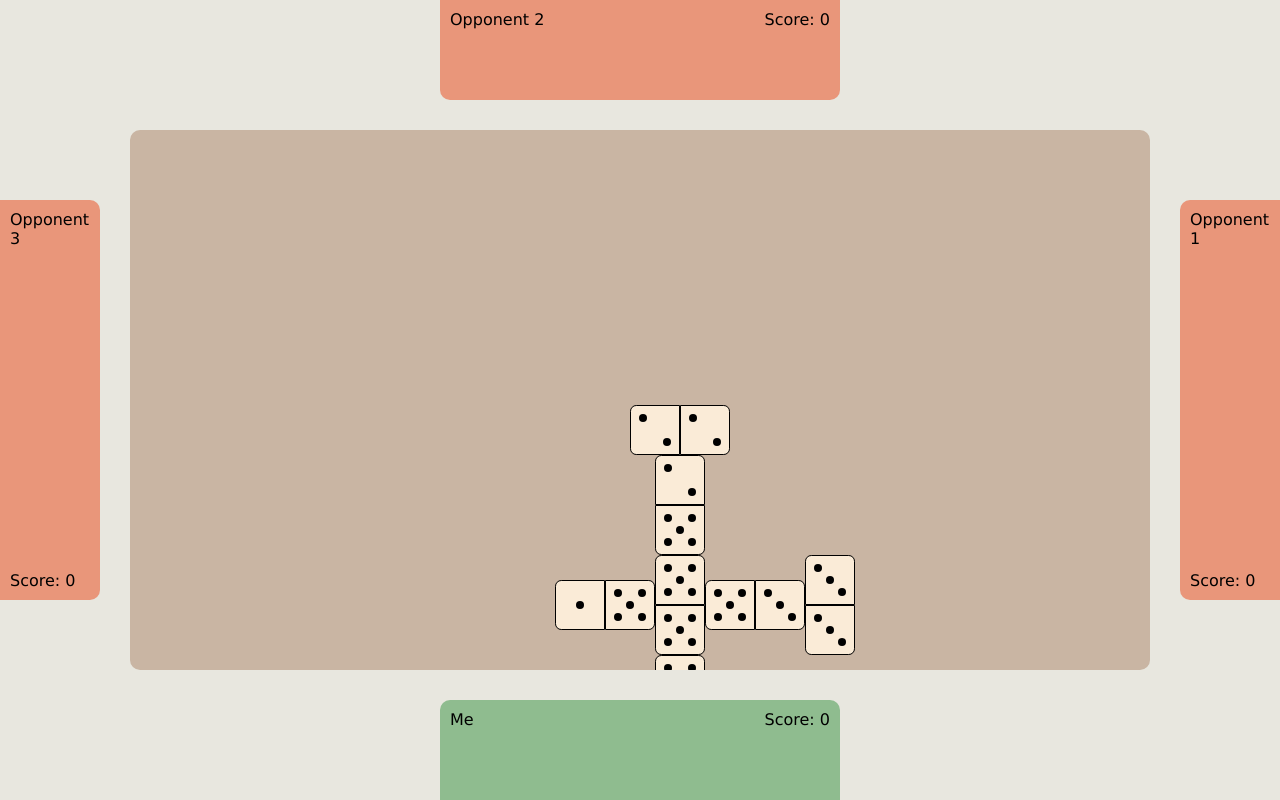
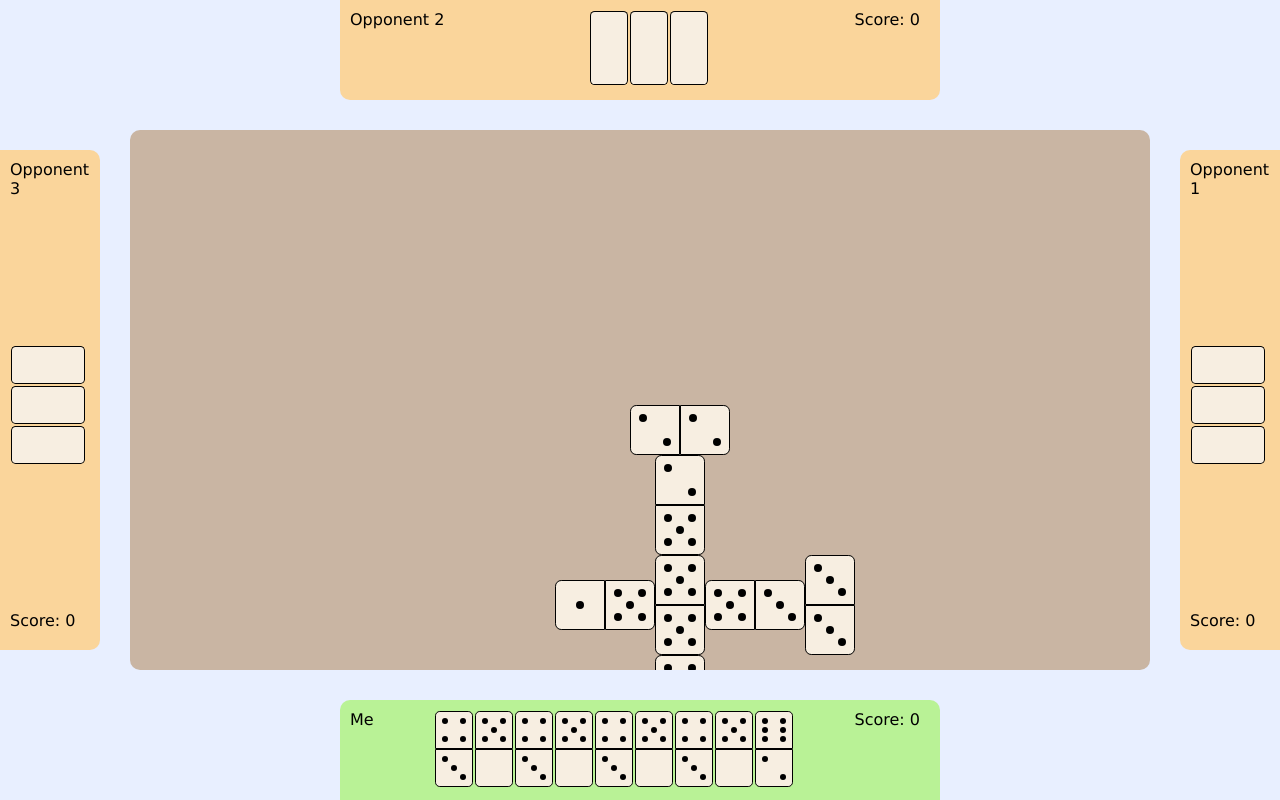
Before and after one commit to wes1350/dominoes-ui, a React (Create React App) app: page / in a window 1280 px wide. Built offline with nearby package versions, Linux system fonts and the light colour scheme; no server answers.

Commit message:
Show dominoes in PlayerViews. Edit some CSS for colors and PlayerViews.

```diff
--- a/src/App.tsx
+++ b/src/App.tsx
@@ -5,6 +5,7 @@ import React from "react";
 // import MoveInput from "./MoveInput.js";
 // import Hand from "./Hand.js";
 import "./App.css";
+import { Direction } from "./Direction";
 import { GameState } from "./GameState";
 import { GameView } from "./GameView";
 import { Player } from "./Player";
@@ -125,6 +126,36 @@ class App extends React.Component<
         const opponent2 = new Player("3", "Opponent 2", false, 3);
         const opponent3 = new Player("4", "Opponent 3", false, 2);
 
+        me.SetHand([
+            { face1: 4, face2: 3, direction: Direction.SOUTH },
+            { face1: 5, face2: 0, direction: Direction.SOUTH },
+            { face1: 4, face2: 3, direction: Direction.SOUTH },
+            { face1: 5, face2: 0, direction: Direction.SOUTH },
+            { face1: 4, face2: 3, direction: Direction.SOUTH },
+            { face1: 5, face2: 0, direction: Direction.SOUTH },
+            { face1: 4, face2: 3, direction: Direction.SOUTH },
+            { face1: 5, face2: 0, direction: Direction.SOUTH },
+            { face1: 6, face2: 2, direction: Direction.SOUTH }
+        ]);
+
+        opponent1.SetHand([
+            { direction: Direction.SOUTH },
+            { direction: Direction.SOUTH },
+            { direction: Direction.SOUTH }
+        ]);
+
+        opponent2.SetHand([
+            { direction: Direction.SOUTH },
+            { direction: Direction.SOUTH },
+            { direction: Direction.SOUTH }
+        ]);
+
+        opponent3.SetHand([
+            { direction: Direction.SOUTH },
+            { direction: Direction.SOUTH },
+            { direction: Direction.SOUTH }
+        ]);
+
         const gameState = new GameState();
         gameState.AddPlayer(me);
         gameState.AddPlayer(opponent1);
--- a/src/Board.css
+++ b/src/Board.css
@@ -4,13 +4,13 @@
     overflow: scroll;
     border-radius: 10px;
     --board-margin: 50px;
-    top: calc(var(--player-view-small-size) + var(--board-margin));
-    left: calc(var(--player-view-small-size) + var(--board-margin));
+    top: calc(var(--player-view-small-side) + var(--board-margin));
+    left: calc(var(--player-view-small-side) + var(--board-margin));
     height: calc(
-        100% - 2 * var(--player-view-small-size) - 2 * var(--board-margin)
+        100% - 2 * var(--player-view-small-side) - 2 * var(--board-margin)
     );
     width: calc(
-        100% - 2 * var(--player-view-small-size) - 2 * var(--board-margin)
+        100% - 2 * var(--player-view-small-side) - 2 * var(--board-margin)
     );
     background-color: #c9b5a3;
     grid-template-columns: repeat(36, 25px);
--- a/src/Domino.css
+++ b/src/Domino.css
@@ -6,5 +6,5 @@
 
 .domino-container {
     border: 1px solid black;
-    background-color: antiquewhite;
+    background-color: #f7eee1;
 }
--- a/src/Domino.tsx
+++ b/src/Domino.tsx
@@ -2,6 +2,7 @@ import React from "react";
 import { Face } from "./Face";
 import "./Domino.css";
 import { Direction } from "./Direction";
+import { isNullOrUndefined } from "./utils";
 
 interface IProps {
     face1?: number;
@@ -40,8 +41,12 @@ export const Domino = (props: IProps) => {
     //     transform: "rotate(" + (props.rotate ? 9 : "") + "0deg)"
     // }; /*,
     //                        border: "3px solid #66CC33"};*/
-    const hidden = !props.face1 && !props.face2;
-    if (!hidden && !(props.face1 && props.face2)) {
+    const hidden =
+        isNullOrUndefined(props.face1) && isNullOrUndefined(props.face2);
+    if (
+        !hidden &&
+        (isNullOrUndefined(props.face1) || isNullOrUndefined(props.face2))
+    ) {
         console.error("Only one face supplied, returning null domino");
         return null;
     }
--- a/src/DominoDescription.ts
+++ b/src/DominoDescription.ts
@@ -4,6 +4,6 @@ export interface DominoDescription {
     face1?: number;
     face2?: number;
     direction: Direction;
-    x: number;
-    y: number;
+    x?: number;
+    y?: number;
 }
--- a/src/GameView.css
+++ b/src/GameView.css
@@ -1,4 +1,5 @@
 .game-view {
-    --player-view-small-size: 80px;
-    --player-view-large-size: 380px;
+    --player-view-small-side: 80px;
+    --player-view-large-side-vertical: 480px;
+    --player-view-large-side-horizontal: 580px;
 }
--- a/src/MyPlayerView.tsx
+++ b/src/MyPlayerView.tsx
@@ -1,4 +1,6 @@
 import React from "react";
+import { Direction } from "./Direction";
+import { Domino } from "./Domino";
 import { Player } from "./Player";
 import "./PlayerView.css";
 
@@ -8,9 +10,23 @@ interface IProps {
 
 export const MyPlayerView = (props: IProps) => {
     return (
-        <div className={`player-view my-player`}>
+        <div className={`player-view player-view-horizontal my-player`}>
             <div className={"player-name player-name-me"}>
                 {props.player.Name}
+            </div>
+            <div className={"hand-container hand-container-horizontal"}>
+                {props.player.Hand.map((domino, i) => {
+                    return (
+                        <div key={i} className={"hand-domino-container"}>
+                            <Domino
+                                face1={domino.face1}
+                                face2={domino.face2}
+                                direction={Direction.SOUTH}
+                                size={36}
+                            />
+                        </div>
+                    );
+                })}
             </div>
             <div className={"player-score player-score-me"}>
                 Score: {props.player.Score}
--- a/src/OpponentPlayerView.tsx
+++ b/src/OpponentPlayerView.tsx
@@ -1,4 +1,6 @@
 import React from "react";
+import { Direction } from "./Direction";
+import { Domino } from "./Domino";
 import { Player } from "./Player";
 import "./PlayerView.css";
 
@@ -9,9 +11,33 @@ interface IProps {
 
 export const OpponentPlayerView = (props: IProps) => {
     return (
-        <div className={`player-view opponent opponent-${props.index}`}>
+        <div
+            className={`player-view player-view-${
+                props.index === 1 ? "horizontal" : "vertical"
+            } opponent opponent-${props.index}`}
+        >
             <div className={`player-name player-name-${props.index}`}>
                 {props.player.Name}
+            </div>
+            <div
+                className={`hand-container hand-container-${
+                    props.index === 1 ? "horizontal" : "vertical"
+                }`}
+            >
+                {props.player.Hand.map((domino, i) => {
+                    return (
+                        <div key={i} className={"hand-domino-container"}>
+                            <Domino
+                                direction={
+                                    props.index === 1
+                                        ? Direction.SOUTH
+                                        : Direction.EAST
+                                }
+                                size={36}
+                            />
+                        </div>
+                    );
+                })}
             </div>
             <div className={`player-score player-score-${props.index}`}>
                 Score: {props.player.Score}
--- a/src/Player.ts
+++ b/src/Player.ts
@@ -19,6 +19,20 @@ export class Player {
 
     public SetHand(hand: DominoDescription[]) {
         this._hand = hand;
+    }
+
+    public AddDomino(desc: DominoDescription) {
+        this._hand.push(desc);
+    }
+
+    public RemoveDomino(desc: DominoDescription) {
+        if (!desc.face1 && !desc.face2) {
+            this._hand = this._hand.slice(1);
+        } else {
+            this._hand = this._hand.filter(
+                (d) => !(d.face1 === desc.face1 && d.face2 === desc.face2)
+            );
+        }
     }
 
     public SetScore(score: number) {
--- a/src/PlayerView.css
+++ b/src/PlayerView.css
@@ -1,14 +1,31 @@
 .player-view {
+    display: flex;
     position: fixed;
+    justify-content: space-between;
+    padding: 10px 10px 10px 10px;
+}
+
+.player-view-horizontal {
+    flex-direction: row;
+}
+
+.player-view-vertical {
+    flex-direction: column;
+}
+
+.player-view {
+    display: flex;
+    position: fixed;
+    justify-content: space-between;
     padding: 10px 10px 10px 10px;
 }
 
 .player-name {
-    position: absolute;
+    /* position: absolute; */
 }
 
 .player-score {
-    position: absolute;
+    /* position: absolute; */
 }
 
 .player-score-me,
@@ -27,22 +44,22 @@
     left: 50%;
     bottom: 0%;
     transform: translateX(-50%);
-    width: var(--player-view-large-size);
-    height: var(--player-view-small-size);
-    background-color: darkseagreen;
+    width: var(--player-view-large-side-horizontal);
+    height: var(--player-view-small-side);
+    background-color: #b9f296;
     border-radius: 10px 10px 0px 0px;
 }
 
 .opponent {
-    background-color: darksalmon;
+    background-color: #fad59b;
 }
 
 .opponent-1 {
     top: 0%;
     left: 50%;
     transform: translateX(-50%);
-    width: var(--player-view-large-size);
-    height: var(--player-view-small-size);
+    width: var(--player-view-large-side-horizontal);
+    height: var(--player-view-small-side);
     border-radius: 0px 0px 10px 10px;
 }
 
@@ -50,8 +67,8 @@
     left: 0%;
     top: 50%;
     transform: translateY(-50%);
-    width: var(--player-view-small-size);
-    height: var(--player-view-large-size);
+    width: var(--player-view-small-side);
+    height: var(--player-view-large-side-vertical);
     border-radius: 0px 10px 10px 0px;
 }
 
@@ -59,7 +76,24 @@
     top: 50%;
     right: 0%;
     transform: translateY(-50%);
-    width: var(--player-view-small-size);
-    height: var(--player-view-large-size);
+    width: var(--player-view-small-side);
+    height: var(--player-view-large-side-vertical);
     border-radius: 10px 0px 0px 10px;
 }
+
+.hand-container {
+    display: flex;
+    justify-content: flex-start;
+}
+
+.hand-container-vertical {
+    flex-direction: column;
+}
+
+.hand-container-horizontal {
+    flex-direction: row;
+}
+
+.hand-domino-container {
+    margin: 1px;
+}
--- a/src/index.css
+++ b/src/index.css
@@ -1,14 +1,14 @@
 body {
-  margin: 0;
-  font-family: -apple-system, BlinkMacSystemFont, 'Segoe UI', 'Roboto', 'Oxygen',
-    'Ubuntu', 'Cantarell', 'Fira Sans', 'Droid Sans', 'Helvetica Neue',
-    sans-serif;
-  -webkit-font-smoothing: antialiased;
-  -moz-osx-font-smoothing: grayscale;
-  background-color: #e8e7df;
+    margin: 0;
+    font-family: -apple-system, BlinkMacSystemFont, "Segoe UI", "Roboto",
+        "Oxygen", "Ubuntu", "Cantarell", "Fira Sans", "Droid Sans",
+        "Helvetica Neue", sans-serif;
+    -webkit-font-smoothing: antialiased;
+    -moz-osx-font-smoothing: grayscale;
+    background-color: #e8efff;
 }
 
 code {
-  font-family: source-code-pro, Menlo, Monaco, Consolas, 'Courier New',
-    monospace;
+    font-family: source-code-pro, Menlo, Monaco, Consolas, "Courier New",
+        monospace;
 }
--- /dev/null
+++ b/src/utils.ts
@@ -0,0 +1,3 @@
+export const isNullOrUndefined = (value: any) => {
+    return value === null || value === undefined;
+};
```
